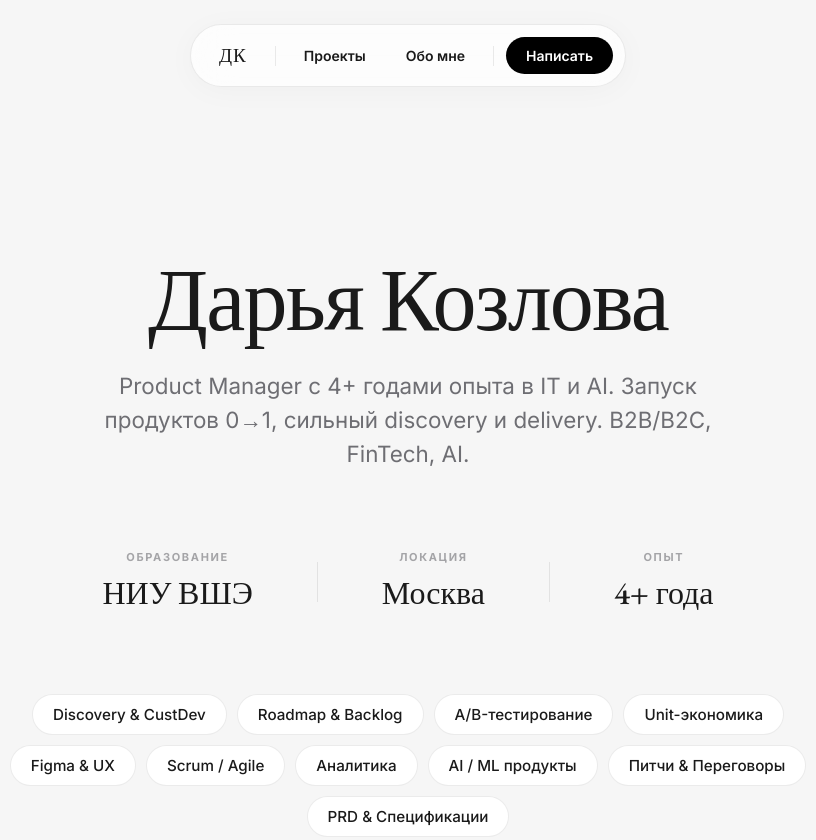
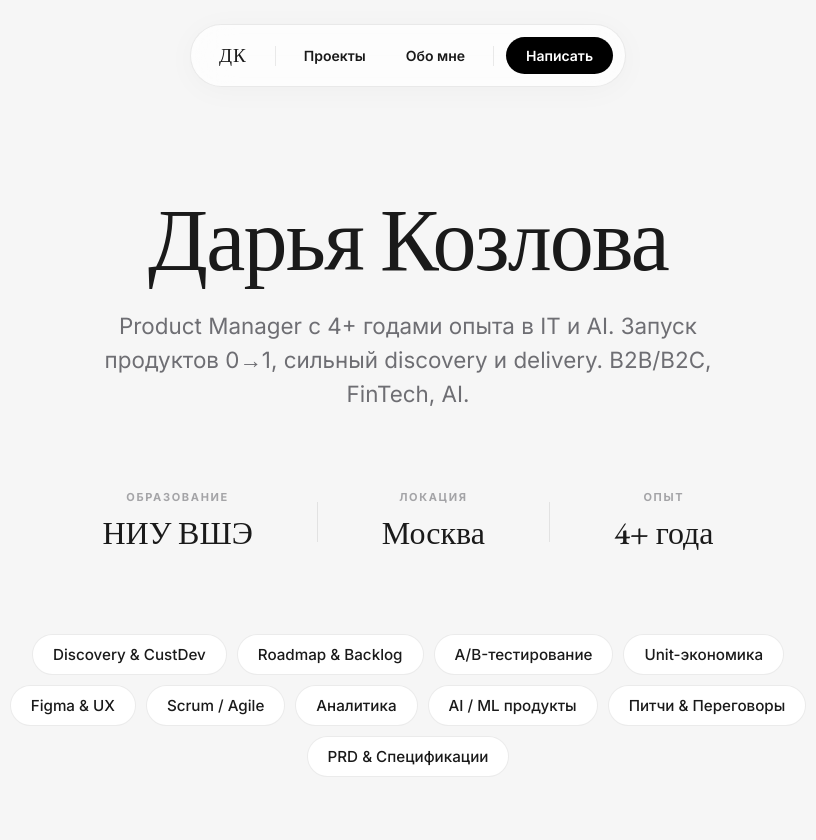
Before and after one commit to Dariap5/landing-person-page, a plain HTML site: page index.html in a window 1280 px wide. Shown: the top 840 px of the page, without its empty margins (232-1048 px from the left). Drawn offline with nearby package versions, Linux system fonts and the light colour scheme.

Commit message:
Update index.html

```diff
--- a/index.html
+++ b/index.html
@@ -92,7 +92,7 @@
 
         /* Hero */
         .hero {
-            padding-top: 180px;
+            padding-top: 120px;
             padding-bottom: 40px;
             text-align: center;
             max-width: 900px;
```
